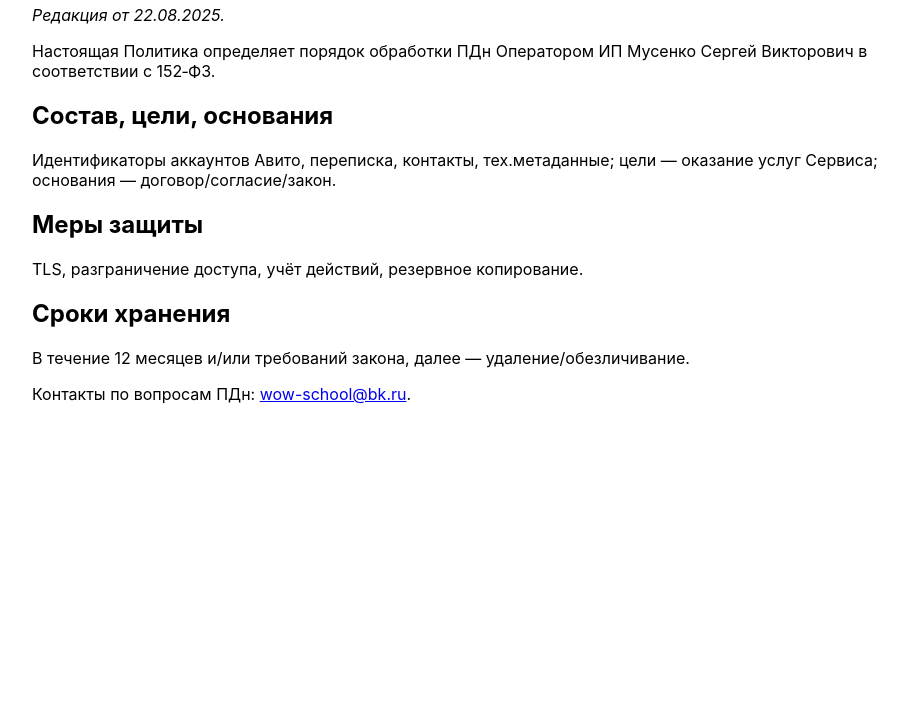
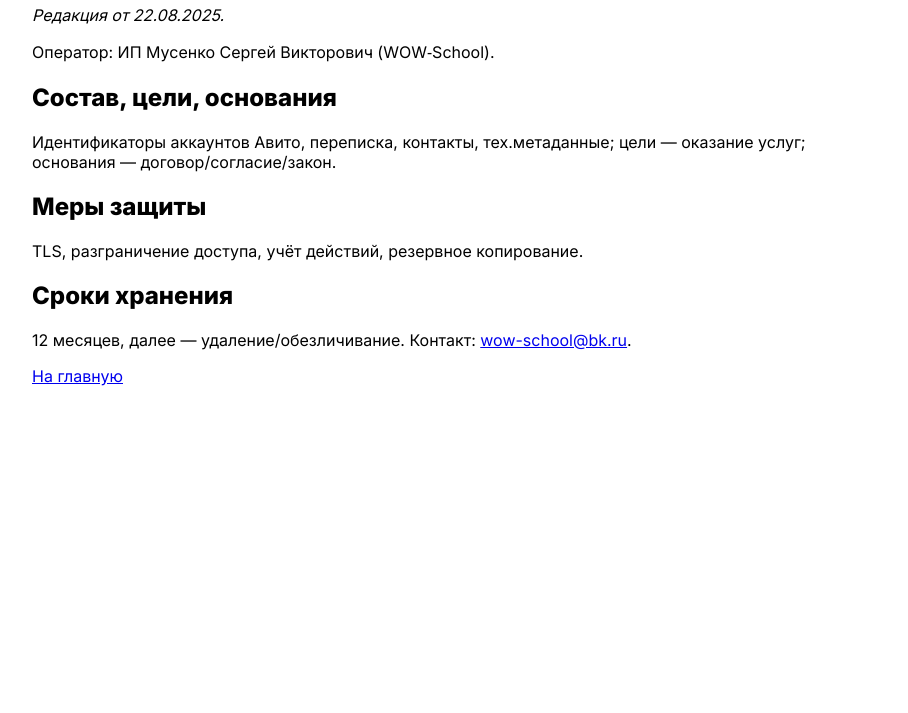
Before and after one commit to wowschoolenglish-svg/avito-helper-webhook, a website: page pdn.html in a window 1280 px wide. Shown: the part 87-800 px from the top of the page, without its empty margins (178-1086 px from the left). Drawn offline with Linux system fonts and the light colour scheme.

Commit message:
Update pdn.html

```diff
--- a/pdn.html
+++ b/pdn.html
@@ -1,12 +1,19 @@
-<!doctype html><html lang="ru"><head><meta charset="utf-8"><meta name="viewport" content="width=device-width,initial-scale=1"><title>Политика обработки персональных данных — DialogAssistant</title></head><body style="font-family:Inter,system-ui,Arial;max-width:860px;margin:32px auto;padding:0 16px">
+<!doctype html><html lang="ru"><head>
+<meta charset="utf-8"><meta name="viewport" content="width=device-width,initial-scale=1">
+<title>Политика обработки персональных данных — DialogAssistant</title>
+<link rel="icon" href="/favicon.svg" type="image/svg+xml">
+<!-- <link rel="icon" href="/favicon.png" type="image/png"> -->
+<meta name="theme-color" content="#111">
+<link href="https://fonts.googleapis.com/css2?family=Inter:wght@400;600;800&display=swap" rel="stylesheet">
+</head><body style="font-family:Inter,system-ui,Arial;max-width:860px;margin:32px auto;padding:0 16px">
 <h1>Политика обработки персональных данных</h1>
 <p><em>Редакция от 22.08.2025.</em></p>
-<p>Настоящая Политика определяет порядок обработки ПДн Оператором ИП Мусенко Сергей Викторович в соответствии с 152‑ФЗ.</p>
+<p>Оператор: ИП Мусенко Сергей Викторович (WOW‑School).</p>
 <h2>Состав, цели, основания</h2>
-<p>Идентификаторы аккаунтов Авито, переписка, контакты, тех.метаданные; цели — оказание услуг Сервиса; основания — договор/согласие/закон.</p>
+<p>Идентификаторы аккаунтов Авито, переписка, контакты, тех.метаданные; цели — оказание услуг; основания — договор/согласие/закон.</p>
 <h2>Меры защиты</h2>
 <p>TLS, разграничение доступа, учёт действий, резервное копирование.</p>
 <h2>Сроки хранения</h2>
-<p>В течение 12 месяцев и/или требований закона, далее — удаление/обезличивание.</p>
-<p>Контакты по вопросам ПДн: <a href="mailto:wow-school@bk.ru">wow-school@bk.ru</a>.</p>
+<p>12 месяцев, далее — удаление/обезличивание. Контакт: <a href="mailto:wow-school@bk.ru">wow-school@bk.ru</a>.</p>
+<p><a href="/">На главную</a></p>
 </body></html>
```
